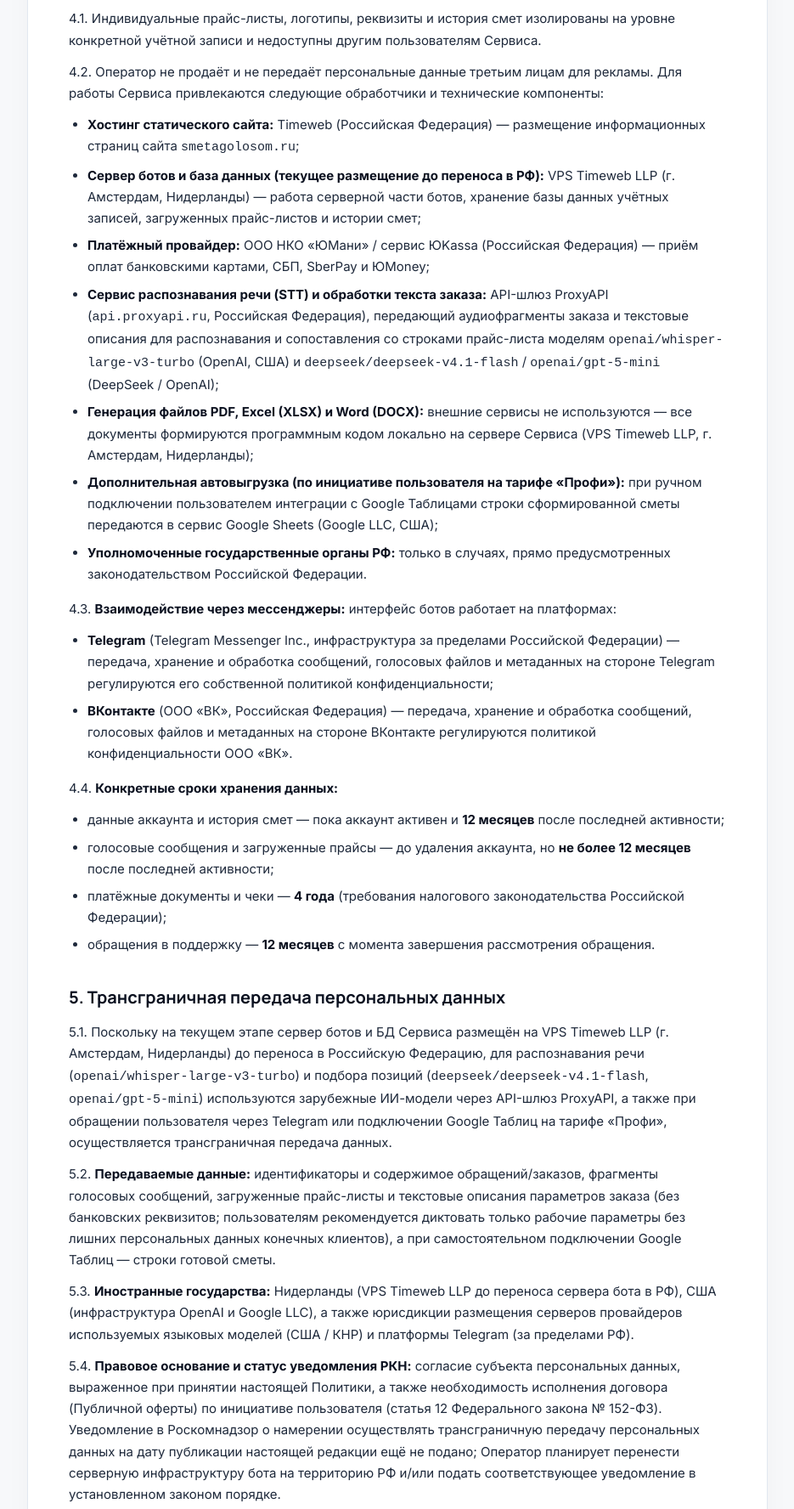
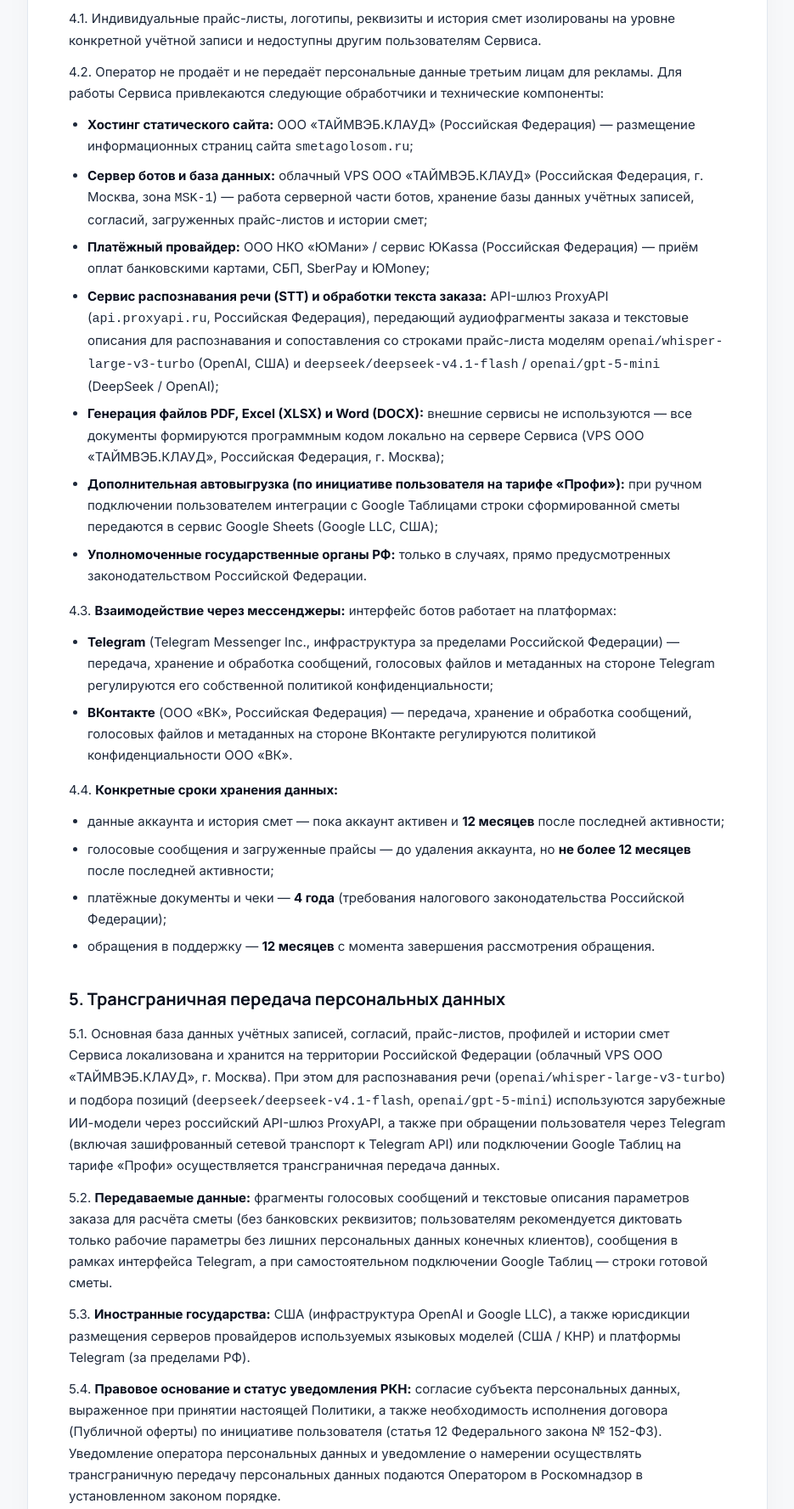
Before and after one commit to LoneRonin23/smetagolosom-site, a plain HTML site: page privacy.html in a window 1280 px wide. Shown: the part 1544-3320 px from the top of the page at 85% size, without its empty margins (172-1107 px from the left). Drawn offline with Linux system fonts and the light colour scheme.

Commit message:
privacy: обновить локализацию БД на РФ (Москва, Timeweb Cloud MSK-1)

```diff
--- a/privacy.html
+++ b/privacy.html
@@ -216,11 +216,11 @@
         <p>4.1. Индивидуальные прайс-листы, логотипы, реквизиты и история смет изолированы на уровне конкретной учётной записи и недоступны другим пользователям Сервиса.</p>
         <p>4.2. Оператор не продаёт и не передаёт персональные данные третьим лицам для рекламы. Для работы Сервиса привлекаются следующие обработчики и технические компоненты:</p>
         <ul>
-          <li><strong>Хостинг статического сайта:</strong> Timeweb (Российская Федерация) — размещение информационных страниц сайта <code>smetagolosom.ru</code>;</li>
-          <li><strong>Сервер ботов и база данных (текущее размещение до переноса в РФ):</strong> VPS Timeweb LLP (г. Амстердам, Нидерланды) — работа серверной части ботов, хранение базы данных учётных записей, загруженных прайс-листов и истории смет;</li>
+          <li><strong>Хостинг статического сайта:</strong> ООО «ТАЙМВЭБ.КЛАУД» (Российская Федерация) — размещение информационных страниц сайта <code>smetagolosom.ru</code>;</li>
+          <li><strong>Сервер ботов и база данных:</strong> облачный VPS ООО «ТАЙМВЭБ.КЛАУД» (Российская Федерация, г. Москва, зона <code>MSK-1</code>) — работа серверной части ботов, хранение базы данных учётных записей, согласий, загруженных прайс-листов и истории смет;</li>
           <li><strong>Платёжный провайдер:</strong> ООО НКО «ЮМани» / сервис ЮKassa (Российская Федерация) — приём оплат банковскими картами, СБП, SberPay и ЮMoney;</li>
           <li><strong>Сервис распознавания речи (STT) и обработки текста заказа:</strong> API-шлюз ProxyAPI (<code>api.proxyapi.ru</code>, Российская Федерация), передающий аудиофрагменты заказа и текстовые описания для распознавания и сопоставления со строками прайс-листа моделям <code>openai/whisper-large-v3-turbo</code> (OpenAI, США) и <code>deepseek/deepseek-v4.1-flash</code> / <code>openai/gpt-5-mini</code> (DeepSeek / OpenAI);</li>
-          <li><strong>Генерация файлов PDF, Excel (XLSX) и Word (DOCX):</strong> внешние сервисы не используются — все документы формируются программным кодом локально на сервере Сервиса (VPS Timeweb LLP, г. Амстердам, Нидерланды);</li>
+          <li><strong>Генерация файлов PDF, Excel (XLSX) и Word (DOCX):</strong> внешние сервисы не используются — все документы формируются программным кодом локально на сервере Сервиса (VPS ООО «ТАЙМВЭБ.КЛАУД», Российская Федерация, г. Москва);</li>
           <li><strong>Дополнительная автовыгрузка (по инициативе пользователя на тарифе «Профи»):</strong> при ручном подключении пользователем интеграции с Google Таблицами строки сформированной сметы передаются в сервис Google Sheets (Google LLC, США);</li>
           <li><strong>Уполномоченные государственные органы РФ:</strong> только в случаях, прямо предусмотренных законодательством Российской Федерации.</li>
         </ul>
@@ -238,10 +238,10 @@
         </ul>
 
         <h2>5. Трансграничная передача персональных данных</h2>
-        <p>5.1. Поскольку на текущем этапе сервер ботов и БД Сервиса размещён на VPS Timeweb LLP (г. Амстердам, Нидерланды) до переноса в Российскую Федерацию, для распознавания речи (<code>openai/whisper-large-v3-turbo</code>) и подбора позиций (<code>deepseek/deepseek-v4.1-flash</code>, <code>openai/gpt-5-mini</code>) используются зарубежные ИИ-модели через API-шлюз ProxyAPI, а также при обращении пользователя через Telegram или подключении Google Таблиц на тарифе «Профи», осуществляется трансграничная передача данных.</p>
-        <p>5.2. <strong>Передаваемые данные:</strong> идентификаторы и содержимое обращений/заказов, фрагменты голосовых сообщений, загруженные прайс-листы и текстовые описания параметров заказа (без банковских реквизитов; пользователям рекомендуется диктовать только рабочие параметры без лишних персональных данных конечных клиентов), а при самостоятельном подключении Google Таблиц — строки готовой сметы.</p>
-        <p>5.3. <strong>Иностранные государства:</strong> Нидерланды (VPS Timeweb LLP до переноса сервера бота в РФ), США (инфраструктура OpenAI и Google LLC), а также юрисдикции размещения серверов провайдеров используемых языковых моделей (США / КНР) и платформы Telegram (за пределами РФ).</p>
-        <p>5.4. <strong>Правовое основание и статус уведомления РКН:</strong> согласие субъекта персональных данных, выраженное при принятии настоящей Политики, а также необходимость исполнения договора (Публичной оферты) по инициативе пользователя (статья 12 Федерального закона № 152-ФЗ). Уведомление в Роскомнадзор о намерении осуществлять трансграничную передачу персональных данных на дату публикации настоящей редакции ещё не подано; Оператор планирует перенести серверную инфраструктуру бота на территорию РФ и/или подать соответствующее уведомление в установленном законом порядке.</p>
+        <p>5.1. Основная база данных учётных записей, согласий, прайс-листов, профилей и истории смет Сервиса локализована и хранится на территории Российской Федерации (облачный VPS ООО «ТАЙМВЭБ.КЛАУД», г. Москва). При этом для распознавания речи (<code>openai/whisper-large-v3-turbo</code>) и подбора позиций (<code>deepseek/deepseek-v4.1-flash</code>, <code>openai/gpt-5-mini</code>) используются зарубежные ИИ-модели через российский API-шлюз ProxyAPI, а также при обращении пользователя через Telegram (включая зашифрованный сетевой транспорт к Telegram API) или подключении Google Таблиц на тарифе «Профи» осуществляется трансграничная передача данных.</p>
+        <p>5.2. <strong>Передаваемые данные:</strong> фрагменты голосовых сообщений и текстовые описания параметров заказа для расчёта сметы (без банковских реквизитов; пользователям рекомендуется диктовать только рабочие параметры без лишних персональных данных конечных клиентов), сообщения в рамках интерфейса Telegram, а при самостоятельном подключении Google Таблиц — строки готовой сметы.</p>
+        <p>5.3. <strong>Иностранные государства:</strong> США (инфраструктура OpenAI и Google LLC), а также юрисдикции размещения серверов провайдеров используемых языковых моделей (США / КНР) и платформы Telegram (за пределами РФ).</p>
+        <p>5.4. <strong>Правовое основание и статус уведомления РКН:</strong> согласие субъекта персональных данных, выраженное при принятии настоящей Политики, а также необходимость исполнения договора (Публичной оферты) по инициативе пользователя (статья 12 Федерального закона № 152-ФЗ). Уведомление оператора персональных данных и уведомление о намерении осуществлять трансграничную передачу персональных данных подаются Оператором в Роскомнадзор в установленном законом порядке.</p>
 
         <h2>6. Права пользователя и удаление данных</h2>
         <p>6.1. Пользователь вправе в любой момент запросить сведения об обрабатываемых данных, их уточнение, отзыв согласия на обработку или полное удаление своей учётной записи, загруженного прайс-листа и истории смет.</p>
```
Also changed, not shown: 1 other file.
